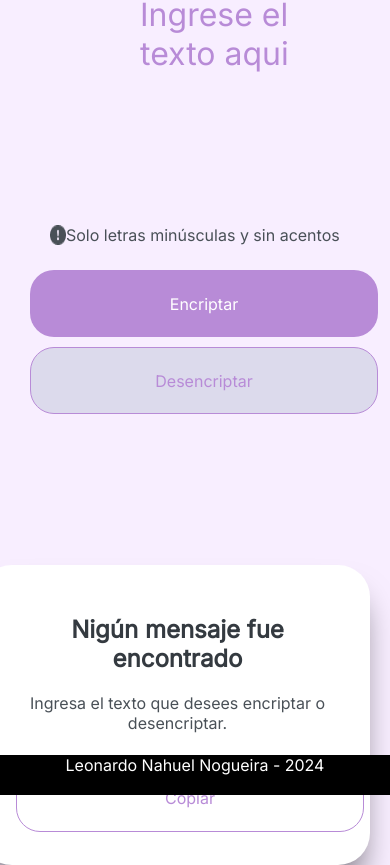
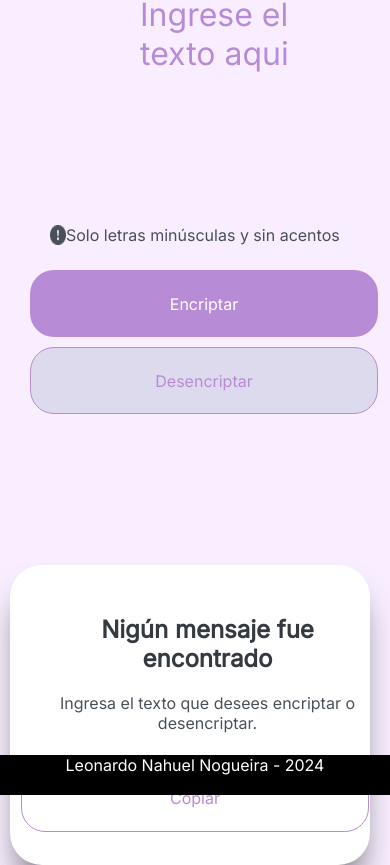
Before and after one commit to NahuelNogueira/ChallengeEncriptadorAlura, a plain HTML site: page index.html in a window 390 px wide. Shown: the part 215-1080 px from the top of the page. Drawn offline with Linux system fonts and the light colour scheme.

Commit message:
Se realizan mejoras en estilos

```diff
--- a/style.css
+++ b/style.css
@@ -228,6 +228,7 @@ main{
     .seccion2{
         top: 510px;
         height: 300px;
+        margin-left: 30px;
     }
     .contenedormunieco{
         display: none;
@@ -237,6 +238,7 @@ main{
     }
     .contenedor-copiar{
         top:150px;
+        padding-left: 15px;
     }
     .contenedor-resultado{
         height: 120px;
```
